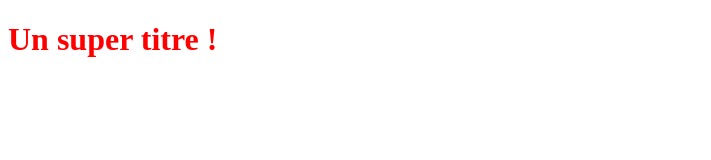
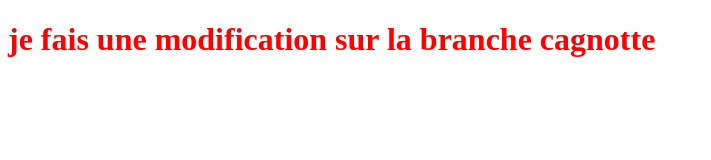
Before and after one commit to Florianne-gb/DeskinProject, a plain HTML site: page index.html in a window 1280 px wide. Shown: the whole page, without its empty margins (0-711 px from the left). Drawn offline with Linux system fonts and the light colour scheme.

```diff
--- a/index.html
+++ b/index.html
@@ -5,6 +5,6 @@
     <link rel="stylesheet" type="text/css" href="style.css">
 </head>
 <body>
-    <h1>Un super titre !</h1>
+    <h1>je fais une modification sur la branche cagnotte</h1>
 </body>
 </html>
```
